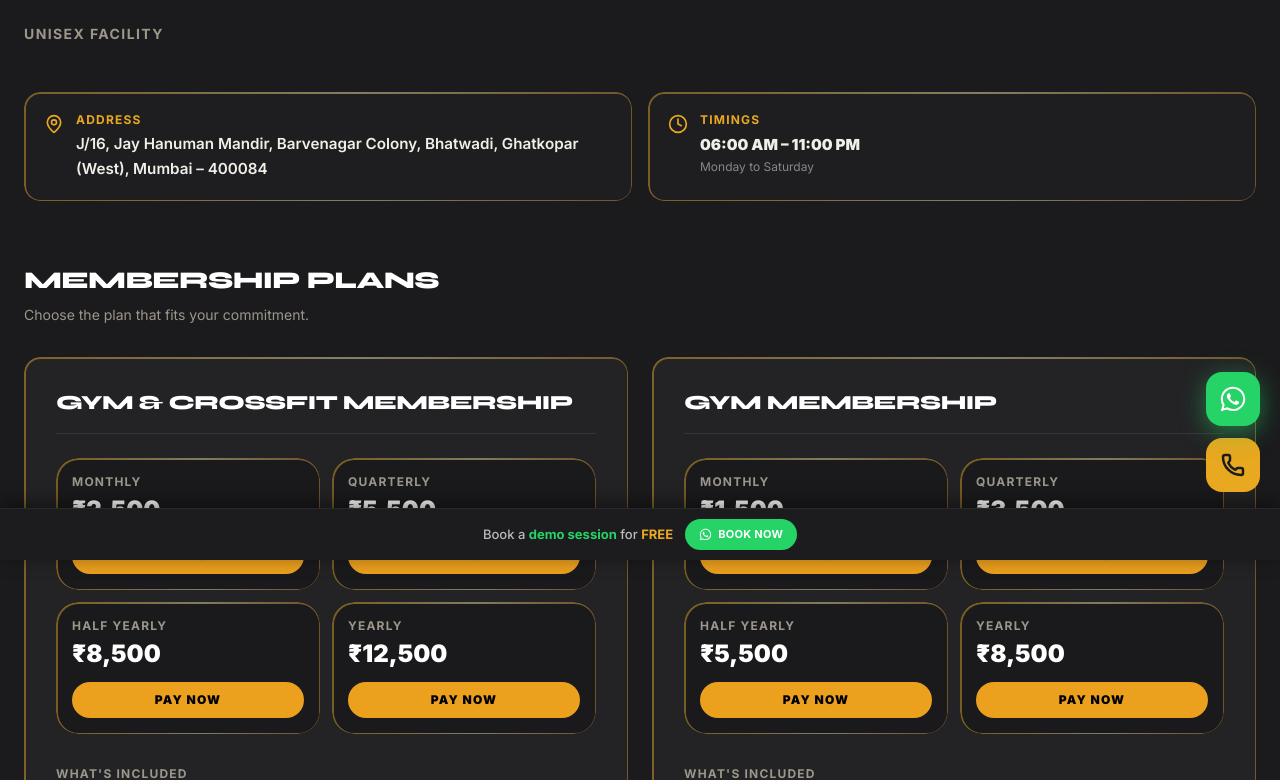
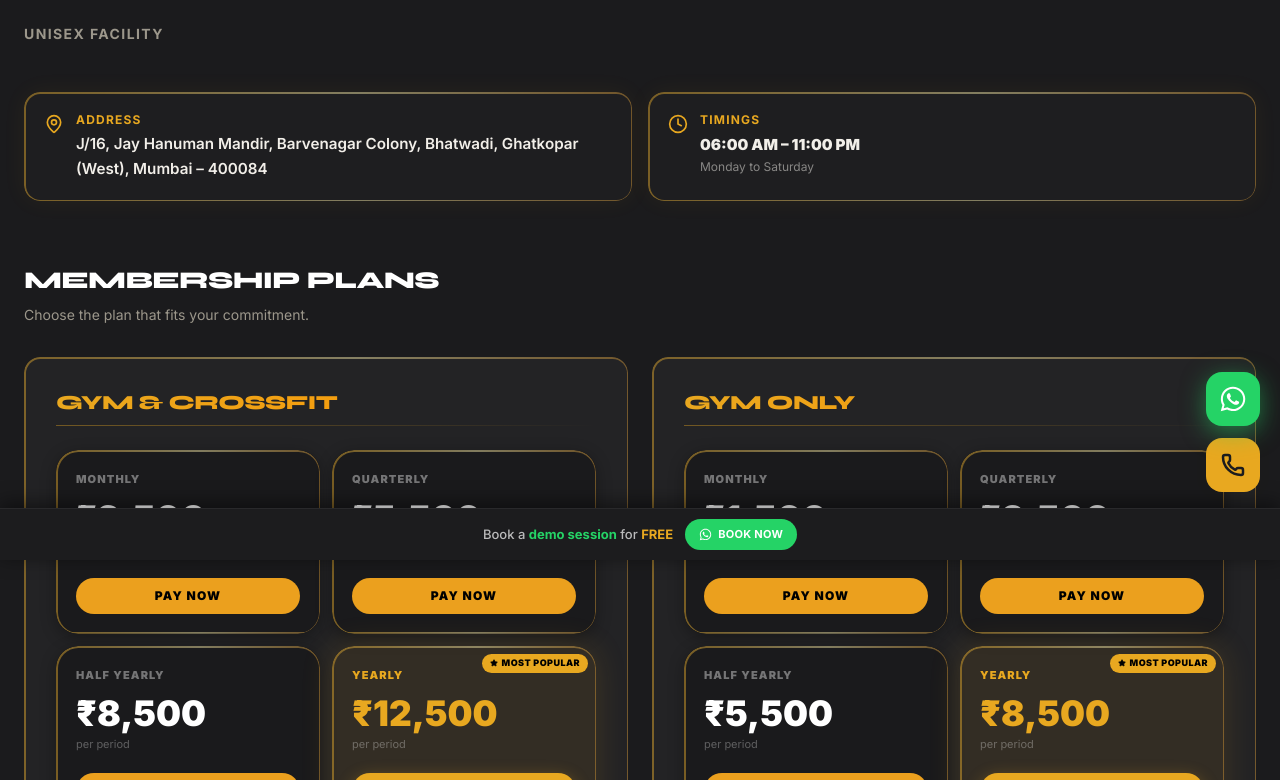
Before and after one commit to kinjal-webdev/muscle-empire, a React (Vite) app: page /unisex-gym-plans in a window 1280 px wide. Shown: the part 240-1020 px from the top of the page. Built offline with nearby package versions, Linux system fonts and the light colour scheme.

Commit message:
feat: plan cards hover-scale not tilt; yearly most popular badge; gradient headers; bigger fonts; services card bigger text

```diff
--- a/src/components/Services.tsx
+++ b/src/components/Services.tsx
@@ -15,7 +15,7 @@ const N = SERVICES.length;
 
 /* ── Shared card face ──────────────────────────────────────── */
 function CardFace({ s, w, h, isFront }: { s: typeof SERVICES[0]; w: number; h: number; isFront: boolean }) {
-  const fs = Math.max(13, Math.round(w * 0.075));
+  const fs = Math.max(16, Math.round(w * 0.092));
   return (
     <div style={{
       width: w, height: h, flexShrink: 0,
--- a/src/pages/FemaleGymPlans.tsx
+++ b/src/pages/FemaleGymPlans.tsx
@@ -1,10 +1,9 @@
 import { motion } from "framer-motion";
-import { Check, MapPin, Clock } from "lucide-react";
+import { Check, MapPin, Clock, Star } from "lucide-react";
 import { useEffect } from "react";
 import { openRazorpay } from "@/lib/razorpay";
 import PlanNavbar from "@/components/PlanNavbar";
 import Footer from "@/components/Footer";
-import TiltCard from "@/components/TiltCard";
 
 const address = "1st Floor, Ranveer Apartment, Sanjay Kokate Lane, Bhatwadi, Ghatkopar (West), Mumbai – 400084";
 const timings = [
@@ -12,23 +11,51 @@ const timings = [
   { label: "Evening", time: "04:00 PM – 10:00 PM" },
 ];
 const gymPlans = [
-  { label: "Monthly",     price: "₹1,500", amount: 150000 },
-  { label: "Quarterly",   price: "₹3,000", amount: 300000 },
-  { label: "Half Yearly", price: "₹5,000", amount: 500000 },
-  { label: "Yearly",      price: "₹7,500", amount: 750000 },
+  { label: "Monthly",     price: "₹1,500", amount: 150000,  popular: false },
+  { label: "Quarterly",   price: "₹3,000", amount: 300000,  popular: false },
+  { label: "Half Yearly", price: "₹5,000", amount: 500000,  popular: false },
+  { label: "Yearly",      price: "₹7,500", amount: 750000,  popular: true  },
 ];
-const gymFeatures = ["Access to all gym equipment","Female-friendly workout environment","Trainer assistance","Workout guidance","Cardio and strength training access"];
+const gymFeatures = ["Access to all gym equipment","Female-friendly environment","Trainer assistance","Workout guidance","Cardio and strength training"];
 const addOns = [
-  { title:"Personal Trainer", subtitle:"12 Sessions", price:"₹5,000", duration:"/month", amount:500000, features:["12 personal training sessions","Customized fitness plan","Progress monitoring","Form correction"] },
-  { title:"Personal Trainer", subtitle:"Daily",       price:"₹8,000", duration:"/month", amount:800000, features:["Daily trainer support","Personalized workout routine","Progress tracking","Fitness coaching"] },
-  { title:"Dietician Consultation", subtitle:"Per Session", price:"₹800", duration:"/session", amount:80000, features:["Personalized nutrition plan","Weight management guidance","Lifestyle recommendations"] },
+  { title:"Personal Trainer",       subtitle:"12 Sessions", price:"₹5,000", duration:"/month",   amount:500000, features:["12 personal training sessions","Customized fitness plan","Progress monitoring","Form correction"] },
+  { title:"Personal Trainer",       subtitle:"Daily",       price:"₹8,000", duration:"/month",   amount:800000, features:["Daily trainer support","Personalized workout routine","Progress tracking","Fitness coaching"] },
+  { title:"Dietician Consultation", subtitle:"Per Session", price:"₹800",   duration:"/session", amount:80000,  features:["Personalized nutrition plan","Weight management guidance","Lifestyle recommendations"] },
 ];
+
+function PlanCell({ plan, onPay }: { plan: typeof gymPlans[0]; onPay: () => void }) {
+  return (
+    <motion.div whileHover={{ y:-6, scale:1.03 }} transition={{ duration:0.22, ease:[0.16,1,0.3,1] }}
+      className="relative gold-border-card rounded-xl overflow-hidden flex flex-col"
+      style={{ background: plan.popular ? "rgba(236,72,153,0.10)" : "#1a1a1c", boxShadow: plan.popular ? "0 0 32px rgba(236,72,153,0.18)" : "0 4px 16px rgba(0,0,0,0.3)" }}>
+      {plan.popular && (
+        <div className="absolute top-2 right-2 flex items-center gap-1 bg-pink-500 text-white text-[9px] font-black uppercase tracking-wider px-2 py-0.5 rounded-full z-10">
+          <Star size={8} fill="white" /> Most Popular
+        </div>
+      )}
+      <div className="p-5 flex-1">
+        <p className={`text-[11px] font-black uppercase tracking-widest mb-3 ${plan.popular ? "text-pink-400" : "text-white/40"}`}>{plan.label}</p>
+        <p className={`font-black leading-none ${plan.popular ? "text-pink-400" : "text-white"}`}
+          style={{ fontSize: "clamp(1.6rem, 4vw, 2.2rem)" }}>{plan.price}</p>
+        <p className="text-white/30 text-[11px] mt-1">per period</p>
+      </div>
+      <div className="px-5 pb-5">
+        <button onClick={onPay}
+          className={`w-full font-black uppercase tracking-widest py-2.5 text-xs transition-all rounded-xl ${
+            plan.popular ? "bg-pink-500 hover:bg-pink-600 text-white shadow-[0_4px_16px_rgba(236,72,153,0.40)]" : "bg-primary hover:bg-primary/90 text-black"
+          }`}>
+          Pay Now
+        </button>
+      </div>
+    </motion.div>
+  );
+}
 
 function AddOnCard({ addon }: { addon: typeof addOns[0] }) {
   return (
-    <motion.div initial={{ opacity:0, y:30 }} whileInView={{ opacity:1, y:0 }} viewport={{ once:true }} transition={{ duration:0.5 }}>
-      <TiltCard className="gold-border-card bg-card p-6 flex flex-col rounded-2xl h-full" glowColor="rgba(236,72,153,0.12)">
-        <div className="relative z-10 flex flex-col flex-1">
+    <motion.div initial={{ opacity:0, y:30 }} whileInView={{ opacity:1, y:0 }} viewport={{ once:true }} transition={{ duration:0.5 }}
+      whileHover={{ y:-6, scale:1.02 }}
+      className="gold-border-card bg-card p-6 flex flex-col rounded-2xl">
       <p className="text-xs text-primary font-bold uppercase tracking-widest mb-1">{addon.subtitle}</p>
       <h4 className="text-xl font-black uppercase text-white mb-4">{addon.title}</h4>
       <div className="flex items-baseline gap-1 mb-6">
@@ -36,18 +63,12 @@ function AddOnCard({ addon }: { addon: typeof addOns[0] }) {
         <span className="text-muted-foreground text-sm">{addon.duration}</span>
       </div>
       <ul className="space-y-2 mb-6 flex-1">
-            {addon.features.map((f, i) => (
-              <li key={i} className="flex items-center gap-2 text-sm text-gray-300">
-                <Check size={14} className="text-primary shrink-0" />{f}
-              </li>
-            ))}
+        {addon.features.map((f, i) => <li key={i} className="flex items-center gap-2 text-sm text-gray-300"><Check size={14} className="text-primary shrink-0" />{f}</li>)}
       </ul>
       <button onClick={() => void openRazorpay(`${addon.title} (${addon.subtitle})`, addon.amount)}
         className="w-full bg-primary hover:bg-primary/90 text-black font-black uppercase tracking-widest py-3 text-sm transition-all rounded-xl">
         Pay Now
       </button>
-        </div>
-      </TiltCard>
     </motion.div>
   );
 }
@@ -71,28 +92,26 @@ export default function FemaleGymPlans() {
           </div>
 
           <div className="grid grid-cols-1 sm:grid-cols-2 gap-4 mb-16">
-            <TiltCard className="gold-border-card bg-[#1e1e20] p-5 rounded-2xl" glowColor="rgba(236,72,153,0.16)">
-              <div className="flex items-start gap-3 relative z-10">
+            <motion.div whileHover={{ y:-4, scale:1.02 }} transition={{ duration:0.22 }}
+              className="gold-border-card flex items-start gap-3 bg-[#1e1e20] p-5 rounded-2xl">
               <MapPin className="text-[#E8A820] shrink-0 mt-0.5" size={20} />
               <div>
                 <p className="text-xs font-bold uppercase tracking-widest text-[#E8A820] mb-1">Address</p>
                 <p className="text-[#F2EFE9] text-[0.95rem] font-semibold leading-relaxed">{address}</p>
               </div>
-              </div>
-            </TiltCard>
-            <TiltCard className="gold-border-card bg-[#1e1e20] p-5 rounded-2xl" glowColor="rgba(236,72,153,0.16)">
-              <div className="flex items-start gap-3 relative z-10">
+            </motion.div>
+            <motion.div whileHover={{ y:-4, scale:1.02 }} transition={{ duration:0.22 }}
+              className="gold-border-card flex items-start gap-3 bg-[#1e1e20] p-5 rounded-2xl">
               <Clock className="text-[#E8A820] shrink-0 mt-0.5" size={20} />
               <div>
                 <p className="text-xs font-bold uppercase tracking-widest text-[#E8A820] mb-1">Timings</p>
-                  {timings.map((t) => (
+                {timings.map(t => (
                   <p key={t.label} className="text-[#F2EFE9] text-[0.95rem] font-black">
                     {t.label}: <span className="text-[#E8A820] font-bold">{t.time}</span>
                   </p>
                 ))}
               </div>
-              </div>
-            </TiltCard>
+            </motion.div>
           </div>
 
           <div className="mb-6">
@@ -100,35 +119,24 @@ export default function FemaleGymPlans() {
             <p className="text-muted-foreground text-sm mb-8">Choose the plan that fits your commitment.</p>
           </div>
 
-          <motion.div initial={{ opacity:0, y:30 }} whileInView={{ opacity:1, y:0 }} viewport={{ once:true }} transition={{ duration:0.6 }}>
-            <TiltCard className="gold-border-card bg-card p-6 md:p-8 rounded-2xl mb-20" glowColor="rgba(236,72,153,0.10)">
-              <div className="relative z-10">
+          <motion.div initial={{ opacity:0, y:30 }} whileInView={{ opacity:1, y:0 }} viewport={{ once:true }} transition={{ duration:0.6 }}
+            className="gold-border-card bg-card p-6 md:p-8 rounded-2xl mb-20">
+            <h3 className="text-xl font-black uppercase tracking-tight mb-1"
+              style={{ background:"linear-gradient(135deg,#ec4899,#E8A820)", WebkitBackgroundClip:"text", WebkitTextFillColor:"transparent" }}>
+              Female Gym Membership
+            </h3>
+            <div className="h-px bg-gradient-to-r from-pink-500/40 to-transparent mb-6 mt-2" />
             <div className="grid grid-cols-2 md:grid-cols-4 gap-3 mb-8">
               {gymPlans.map((plan, i) => (
-                    <TiltCard key={i} className="gold-border-card bg-[#1a1a1c] p-4 flex flex-col gap-3 rounded-xl" glowColor="rgba(236,72,153,0.12)">
-                      <div className="relative z-10">
-                        <p className="text-xs text-muted-foreground uppercase tracking-widest font-bold">{plan.label}</p>
-                        <p className="text-2xl font-black text-white mt-1">{plan.price}</p>
-                      </div>
-                      <button onClick={() => void openRazorpay(`Gym Membership — ${plan.label}`, plan.amount)}
-                        className="w-full bg-primary hover:bg-primary/90 text-black font-black uppercase tracking-widest py-2.5 text-xs transition-all rounded-xl relative z-10">
-                        Pay Now
-                      </button>
-                    </TiltCard>
+                <PlanCell key={i} plan={plan} onPay={() => void openRazorpay(`Gym Membership — ${plan.label}`, plan.amount)} />
               ))}
             </div>
             <div>
-                  <p className="text-xs font-bold uppercase tracking-widest text-muted-foreground mb-3">What's Included</p>
+              <p className="text-xs font-bold uppercase tracking-widest text-pink-400/70 mb-3">What's Included</p>
               <ul className="grid grid-cols-1 sm:grid-cols-2 gap-2">
-                    {gymFeatures.map((f, i) => (
-                      <li key={i} className="flex items-center gap-2 text-sm text-gray-300">
-                        <Check size={14} className="text-primary shrink-0" />{f}
-                      </li>
-                    ))}
+                {gymFeatures.map((f, i) => <li key={i} className="flex items-center gap-2 text-sm text-gray-300"><Check size={14} className="text-primary shrink-0" />{f}</li>)}
               </ul>
             </div>
-              </div>
-            </TiltCard>
           </motion.div>
 
           <div className="mb-6">
@@ -136,7 +144,7 @@ export default function FemaleGymPlans() {
             <p className="text-muted-foreground text-sm mb-8">Accelerate your results with expert support.</p>
           </div>
           <div className="grid grid-cols-1 sm:grid-cols-2 lg:grid-cols-3 gap-6">
-            {addOns.map((addon, idx) => <AddOnCard key={idx} addon={addon} />)}
+            {addOns.map((a, i) => <AddOnCard key={i} addon={a} />)}
           </div>
           <p className="text-center text-xs text-muted-foreground mt-10 uppercase tracking-widest">
             Secured by Razorpay · UPI · Cards · Net Banking · Wallets
--- a/src/pages/UnisexGymPlans.tsx
+++ b/src/pages/UnisexGymPlans.tsx
@@ -1,56 +1,98 @@
 import { motion } from "framer-motion";
-import { Check, MapPin, Clock } from "lucide-react";
+import { Check, MapPin, Clock, Star } from "lucide-react";
 import { useEffect } from "react";
 import { openRazorpay } from "@/lib/razorpay";
 import PlanNavbar from "@/components/PlanNavbar";
 import Footer from "@/components/Footer";
-import TiltCard from "@/components/TiltCard";
 
 const address = "J/16, Jay Hanuman Mandir, Barvenagar Colony, Bhatwadi, Ghatkopar (West), Mumbai – 400084";
 const timings = "06:00 AM – 11:00 PM";
 
 const crossfitPlans = [
-  { label: "Monthly",     price: "₹2,500", amount: 250000 },
-  { label: "Quarterly",   price: "₹5,500", amount: 550000 },
-  { label: "Half Yearly", price: "₹8,500", amount: 850000 },
-  { label: "Yearly",      price: "₹12,500", amount: 1250000 },
+  { label: "Monthly",     price: "₹2,500", amount: 250000,  popular: false },
+  { label: "Quarterly",   price: "₹5,500", amount: 550000,  popular: false },
+  { label: "Half Yearly", price: "₹8,500", amount: 850000,  popular: false },
+  { label: "Yearly",      price: "₹12,500", amount: 1250000, popular: true  },
 ];
 const gymPlans = [
-  { label: "Monthly",     price: "₹1,500", amount: 150000 },
-  { label: "Quarterly",   price: "₹3,500", amount: 350000 },
-  { label: "Half Yearly", price: "₹5,500", amount: 550000 },
-  { label: "Yearly",      price: "₹8,500", amount: 850000 },
+  { label: "Monthly",     price: "₹1,500", amount: 150000,  popular: false },
+  { label: "Quarterly",   price: "₹3,500", amount: 350000,  popular: false },
+  { label: "Half Yearly", price: "₹5,500", amount: 550000,  popular: false },
+  { label: "Yearly",      price: "₹8,500", amount: 850000,  popular: true  },
 ];
 const crossfitFeatures = ["Access to all gym equipment","Crossfit training area access","Trainer assistance","Workout guidance","Clean workout environment"];
 const gymFeatures      = ["Access to all gym equipment","Trainer assistance","Strength and cardio training access","Workout guidance","Flexible workout timings"];
 const addOns = [
-  { title:"Personal Trainer", subtitle:"12 Sessions", price:"₹5,000", duration:"/month", amount:500000, features:["12 personal training sessions","Customized workout plan","Form correction","Progress monitoring"] },
-  { title:"Personal Trainer", subtitle:"Daily",       price:"₹8,000", duration:"/month", amount:800000, features:["Daily trainer support","Personalized workout routine","Progress tracking","Diet and fitness guidance"] },
-  { title:"Dietician Consultation", subtitle:"Per Session", price:"₹800", duration:"/session", amount:80000, features:["Personalized diet plan","Weight loss guidance","Weight gain guidance","Nutrition consultation"] },
+  { title:"Personal Trainer",        subtitle:"12 Sessions", price:"₹5,000", duration:"/month",   amount:500000, features:["12 personal training sessions","Customized workout plan","Form correction","Progress monitoring"] },
+  { title:"Personal Trainer",        subtitle:"Daily",       price:"₹8,000", duration:"/month",   amount:800000, features:["Daily trainer support","Personalized workout routine","Progress tracking","Diet and fitness guidance"] },
+  { title:"Dietician Consultation",  subtitle:"Per Session", price:"₹800",   duration:"/session", amount:80000,  features:["Personalized diet plan","Weight loss guidance","Weight gain guidance","Nutrition consultation"] },
 ];
 
+/* ── Plan cell ────────────────────────────────────────────────── */
+function PlanCell({ plan, onPay }: { plan: typeof crossfitPlans[0]; onPay: () => void }) {
+  return (
+    <motion.div
+      whileHover={{ y: -6, scale: 1.03 }}
+      transition={{ duration: 0.22, ease: [0.16, 1, 0.3, 1] }}
+      className="relative gold-border-card rounded-xl overflow-hidden flex flex-col"
+      style={{
+        background: plan.popular ? "rgba(232,168,32,0.08)" : "#1a1a1c",
+        boxShadow: plan.popular ? "0 0 32px rgba(232,168,32,0.15)" : "0 4px 16px rgba(0,0,0,0.3)",
+      }}
+    >
+      {plan.popular && (
+        <div className="absolute top-2 right-2 flex items-center gap-1 bg-[#E8A820] text-black text-[9px] font-black uppercase tracking-wider px-2 py-0.5 rounded-full z-10">
+          <Star size={8} fill="black" /> Most Popular
+        </div>
+      )}
+      <div className="p-5 flex-1">
+        <p className={`text-[11px] font-black uppercase tracking-widest mb-3 ${plan.popular ? "text-[#E8A820]" : "text-white/40"}`}>
+          {plan.label}
+        </p>
+        <p className={`font-black leading-none ${plan.popular ? "text-[#E8A820]" : "text-white"}`}
+          style={{ fontSize: "clamp(1.6rem, 4vw, 2.2rem)" }}>
+          {plan.price}
+        </p>
+        <p className="text-white/30 text-[11px] mt-1">per period</p>
+      </div>
+      <div className="px-5 pb-5">
+        <button
+          onClick={onPay}
+          className={`w-full font-black uppercase tracking-widest py-2.5 text-xs transition-all rounded-xl ${
+            plan.popular
+              ? "bg-[#E8A820] hover:bg-[#d49518] text-black shadow-[0_4px_16px_rgba(232,168,32,0.35)] hover:shadow-[0_6px_24px_rgba(232,168,32,0.50)]"
+              : "bg-primary hover:bg-primary/90 text-black"
+          }`}
+        >
+          Pay Now
+        </button>
+      </div>
+    </motion.div>
+  );
+}
+
+/* ── Plan table ───────────────────────────────────────────────── */
 function PlanTable({ plans, features, title }: { plans: typeof crossfitPlans; features: string[]; title: string }) {
   return (
-    <motion.div initial={{ opacity:0, y:30 }} whileInView={{ opacity:1, y:0 }} viewport={{ once:true }} transition={{ duration:0.6 }}>
-      <TiltCard className="gold-border-card bg-card p-6 md:p-8 rounded-2xl" glowColor="rgba(232,168,32,0.12)">
-        <div className="relative z-10">
-          <h3 className="text-xl font-black uppercase tracking-tight text-white mb-6 border-b border-border pb-4">{title}</h3>
+    <motion.div
+      initial={{ opacity:0, y:30 }} whileInView={{ opacity:1, y:0 }}
+      viewport={{ once:true }} transition={{ duration:0.6 }}
+      className="gold-border-card bg-card p-6 md:p-8 rounded-2xl"
+    >
+      <h3 className="text-xl font-black uppercase tracking-tight mb-1"
+        style={{ background:"linear-gradient(135deg,#E8A820,#FF9500)", WebkitBackgroundClip:"text", WebkitTextFillColor:"transparent" }}>
+        {title}
+      </h3>
+      <div className="h-px bg-gradient-to-r from-[#E8A820]/40 to-transparent mb-6 mt-2" />
+
       <div className="grid grid-cols-2 gap-3 mb-8">
         {plans.map((plan, i) => (
-              <TiltCard key={i} className="gold-border-card bg-[#1a1a1c] p-4 flex flex-col gap-3 rounded-xl" glowColor="rgba(232,168,32,0.12)">
-                <div className="relative z-10">
-                  <p className="text-xs text-muted-foreground uppercase tracking-widest font-bold">{plan.label}</p>
-                  <p className="text-2xl font-black text-white mt-1">{plan.price}</p>
-                </div>
-                <button onClick={() => void openRazorpay(`${title} — ${plan.label}`, plan.amount)}
-                  className="w-full bg-primary hover:bg-primary/90 text-black font-black uppercase tracking-widest py-2.5 text-xs transition-all rounded-xl relative z-10">
-                  Pay Now
-                </button>
-              </TiltCard>
+          <PlanCell key={i} plan={plan} onPay={() => void openRazorpay(`${title} — ${plan.label}`, plan.amount)} />
         ))}
       </div>
+
       <div>
-            <p className="text-xs font-bold uppercase tracking-widest text-muted-foreground mb-3">What's Included</p>
+        <p className="text-xs font-bold uppercase tracking-widest text-[#E8A820]/70 mb-3">What's Included</p>
         <ul className="space-y-2">
           {features.map((f, i) => (
             <li key={i} className="flex items-center gap-2 text-sm text-gray-300">
@@ -59,17 +101,20 @@ function PlanTable({ plans, features, title }: { plans: typeof crossfitPlans; fe
           ))}
         </ul>
       </div>
-        </div>
-      </TiltCard>
     </motion.div>
   );
 }
 
+/* ── Add-on card ──────────────────────────────────────────────── */
 function AddOnCard({ addon }: { addon: typeof addOns[0] }) {
   return (
-    <motion.div initial={{ opacity:0, y:30 }} whileInView={{ opacity:1, y:0 }} viewport={{ once:true }} transition={{ duration:0.5 }}>
-      <TiltCard className="gold-border-card bg-card p-6 flex flex-col rounded-2xl h-full" glowColor="rgba(232,168,32,0.12)">
-        <div className="relative z-10 flex flex-col flex-1">
+    <motion.div
+      initial={{ opacity:0, y:30 }} whileInView={{ opacity:1, y:0 }}
+      viewport={{ once:true }} transition={{ duration:0.5 }}
+      whileHover={{ y:-6, scale:1.02 }}
+      className="gold-border-card bg-card p-6 flex flex-col rounded-2xl"
+      style={{ transition:"box-shadow 0.25s" }}
+    >
       <p className="text-xs text-primary font-bold uppercase tracking-widest mb-1">{addon.subtitle}</p>
       <h4 className="text-xl font-black uppercase text-white mb-4">{addon.title}</h4>
       <div className="flex items-baseline gap-1 mb-6">
@@ -87,8 +132,6 @@ function AddOnCard({ addon }: { addon: typeof addOns[0] }) {
         className="w-full bg-primary hover:bg-primary/90 text-black font-black uppercase tracking-widest py-3 text-sm transition-all rounded-xl">
         Pay Now
       </button>
-        </div>
-      </TiltCard>
     </motion.div>
   );
 }
@@ -112,25 +155,20 @@ export default function UnisexGymPlans() {
           </div>
 
           <div className="grid grid-cols-1 sm:grid-cols-2 gap-4 mb-16">
-            <TiltCard className="gold-border-card bg-[#1e1e20] p-5 rounded-2xl" glowColor="rgba(232,168,32,0.16)">
-              <div className="flex items-start gap-3 relative z-10">
-                <MapPin className="text-[#E8A820] shrink-0 mt-0.5" size={20} />
+            {[
+              { Icon: MapPin, label: "Address", content: <p className="text-[#F2EFE9] text-[0.95rem] font-semibold leading-relaxed">{address}</p> },
+              { Icon: Clock, label: "Timings", content: <><p className="text-[#F2EFE9] text-[0.95rem] font-black">{timings}</p><p className="text-xs text-[#F2EFE9]/50 mt-0.5">Monday to Saturday</p></> },
+            ].map(({ Icon, label, content }) => (
+              <motion.div key={label} whileHover={{ y:-4, scale:1.02 }} transition={{ duration:0.22 }}
+                className="gold-border-card flex items-start gap-3 bg-[#1e1e20] p-5 rounded-2xl"
+                style={{ boxShadow:"0 0 24px rgba(232,168,32,0.06)" }}>
+                <Icon className="text-[#E8A820] shrink-0 mt-0.5" size={20} />
                 <div>
-                  <p className="text-xs font-bold uppercase tracking-widest text-[#E8A820] mb-1">Address</p>
-                  <p className="text-[#F2EFE9] text-[0.95rem] font-semibold leading-relaxed">{address}</p>
+                  <p className="text-xs font-bold uppercase tracking-widest text-[#E8A820] mb-1">{label}</p>
+                  {content}
                 </div>
-              </div>
-            </TiltCard>
-            <TiltCard className="gold-border-card bg-[#1e1e20] p-5 rounded-2xl" glowColor="rgba(232,168,32,0.16)">
-              <div className="flex items-start gap-3 relative z-10">
-                <Clock className="text-[#E8A820] shrink-0 mt-0.5" size={20} />
-                <div>
-                  <p className="text-xs font-bold uppercase tracking-widest text-[#E8A820] mb-1">Timings</p>
-                  <p className="text-[#F2EFE9] text-[0.95rem] font-black">{timings}</p>
-                  <p className="text-xs text-[#F2EFE9]/50 mt-0.5">Monday to Saturday</p>
-                </div>
-              </div>
-            </TiltCard>
+              </motion.div>
+            ))}
           </div>
 
           <div className="mb-6">
@@ -138,8 +176,8 @@ export default function UnisexGymPlans() {
             <p className="text-muted-foreground text-sm mb-8">Choose the plan that fits your commitment.</p>
           </div>
           <div className="grid grid-cols-1 md:grid-cols-2 gap-6 mb-20">
-            <PlanTable title="Gym & Crossfit Membership" plans={crossfitPlans} features={crossfitFeatures} />
-            <PlanTable title="Gym Membership" plans={gymPlans} features={gymFeatures} />
+            <PlanTable title="Gym & Crossfit" plans={crossfitPlans} features={crossfitFeatures} />
+            <PlanTable title="Gym Only"       plans={gymPlans}      features={gymFeatures}      />
           </div>
 
           <div className="mb-6">
@@ -147,7 +185,7 @@ export default function UnisexGymPlans() {
             <p className="text-muted-foreground text-sm mb-8">Accelerate your results with expert support.</p>
           </div>
           <div className="grid grid-cols-1 sm:grid-cols-2 lg:grid-cols-3 gap-6">
-            {addOns.map((addon, idx) => <AddOnCard key={idx} addon={addon} />)}
+            {addOns.map((a, i) => <AddOnCard key={i} addon={a} />)}
           </div>
           <p className="text-center text-xs text-muted-foreground mt-10 uppercase tracking-widest">
             Secured by Razorpay · UPI · Cards · Net Banking · Wallets
```
Lines whose indentation alone changed are shown as unchanged.
